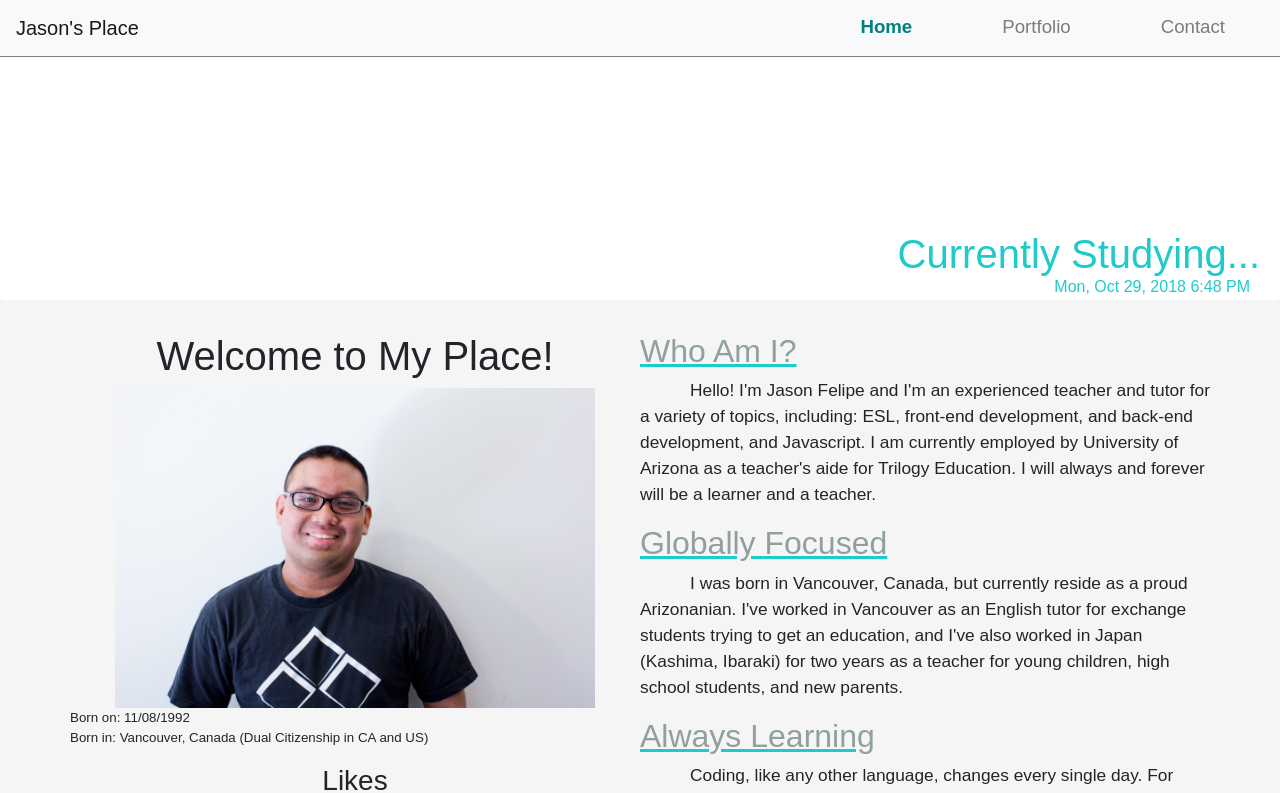
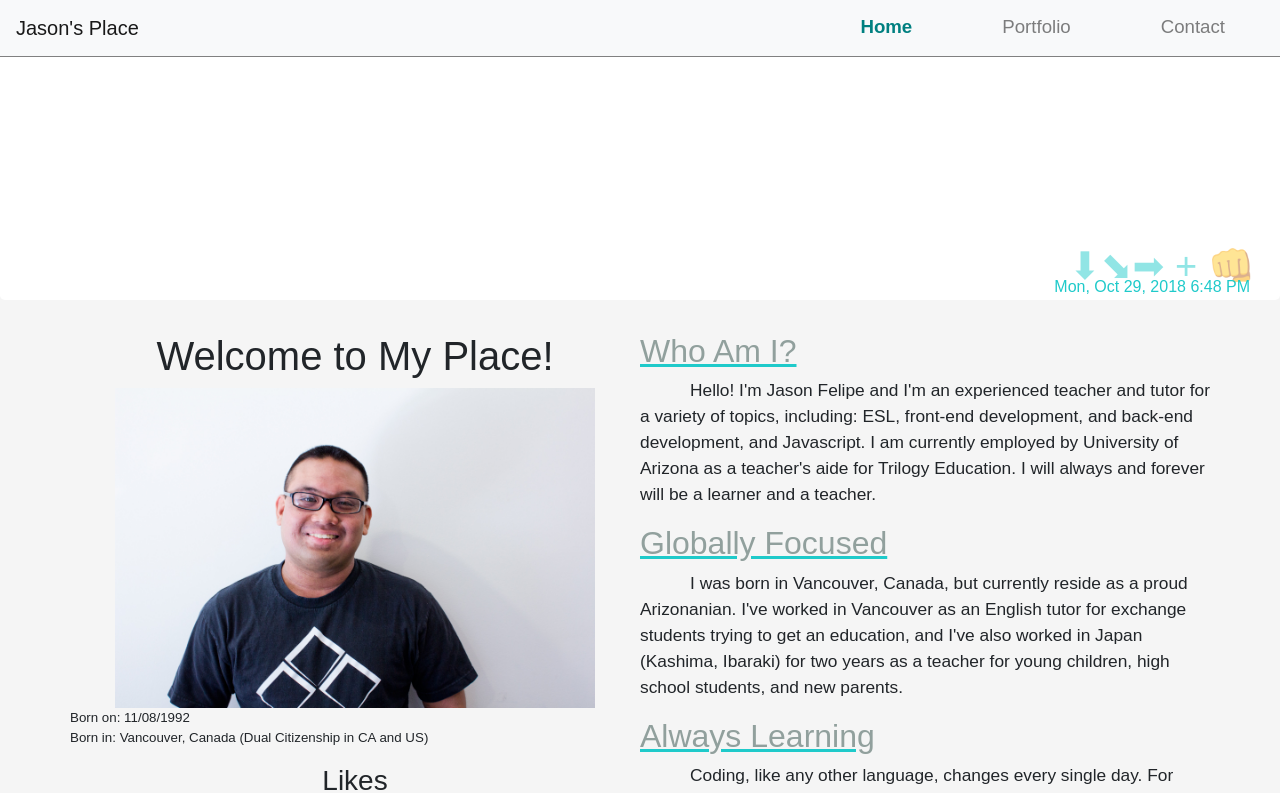
Before and after one commit to jasonfelipe/Portfolio-3.0, a React (Create React App) app in the folder client/: page / in a window 1280 px wide. Shown: the top 793 px of the page. Built offline with nearby package versions, Linux system fonts and the light colour scheme; a web font is replaced by a local one.

Commit message:
added dynamic title on home page

```diff
--- a/client/package.json
+++ b/client/package.json
@@ -8,7 +8,8 @@
     "react-dom": "^16.5.2",
     "react-moment": "^0.8.2",
     "react-router-dom": "^4.3.1",
-    "react-scripts": "2.0.5"
+    "react-scripts": "2.0.5",
+    "react-transition-group": "^2.5.0"
   },
   "scripts": {
     "start": "react-scripts start",
--- a/client/src/pages/Contact.js
+++ b/client/src/pages/Contact.js
@@ -31,9 +31,9 @@ class Contact extends Component {
             <div>
                 <Container>
 
-                    <h1 className='header'>
+                    <h2 className='header'>
                         Contact Me!
-                    </h1>
+                    </h2>
 
                     <Row>
                         <form className='text-center'>
--- a/client/src/pages/Home.js
+++ b/client/src/pages/Home.js
@@ -5,44 +5,83 @@ import Me from '../assets/images/profile/its-me.jpg';
 import { List, ListItem } from '../components/List';
 import Moment from 'react-moment';
 import 'moment-timezone';
+import { CSSTransition } from 'react-transition-group';
 
 import './pages.css'
+import './transitions.css'
 
 class Home extends Component {
     constructor(props) {
         super(props);
         this.state = {
-            likes: ['Video Games (Fighting games)',
+            likes: [
+                'Video Games (Fighting games)',
                 'Steak (Medium-Rare)',
                 'Traveling (Anywhere)',
                 "Pets (I don't have any... )"
             ],
-            jumbotronTitle: ["Welcome!", 'Currently Adapting...', 'Currently Studying...',],
-            today: ""
+            jumbotronTitles: ['Welcome!'],
+            currentTitle: "",
+            showTitle: false,
+            randomNumber: ""
 
         }
     }
 
+    componentDidMount() {
+        this.titleRandomizer();
+    }
+
     titleRandomizer = () => {
-        let title =  this.state.jumbotronTitle[Math.floor(Math.random() * Math.floor(this.state.jumbotronTitle.length))];
-        console.log(title)
-        return title;
+        let title = this.state.jumbotronTitles[Math.floor(Math.random() * Math.floor(this.state.jumbotronTitles.length))];
+        this.randomNumber();
+        this.setState({
+            currentTitle: title,
+            showTitle: true,
+            jumbotronTitles: [
+                'Welcome to Test Number #'  + this.state.randomNumber,
+                "Welcome!",
+                'Currently Adapting...', 'Currently Studying...', 'Currently Dreaming...', "You're not alone...",
+                " お前はもう。。。", 'ジェイソン・フェリペ', '何！？',
+                '⬇⬊➡ + 👊', '➡☆⬇⬊ + 2', '➡⬇⬊ + 👊', '↑↑↓↓←→←→BA', '⟲ + 👊'
+            ],
+        })
+        this.changeTitle(5000);
+    }
+
+
+    hideTitle = () => {
+        this.setState({
+            showTitle: false
+        })
+    }
+
+    changeTitle = time => {
+        setTimeout(() => {this.hideTitle();}, 4000);
+        setTimeout(this.titleRandomizer, time)
     }
 
 
     randomNumber = () => {
         let number = Math.floor(Math.random() * Math.floor(999999))
-        return number
+        this.setState({
+            randomNumber: number
+        })
     }
-
 
 
     render() {
         return (
             <div>
                 <Jumbotron>
-                    <h1 id='jumbotron-title'>{this.titleRandomizer()}</h1>
-                    <Moment id='jumbotron-time' format='llll'/>
+                    <CSSTransition
+                        in={this.state.showTitle}
+                        classNames='message'
+                        timeout={5000}
+                    >
+                        <h1 id='jumbotron-title'>{this.state.currentTitle}</h1>
+                    </CSSTransition>
+                    <Moment id='jumbotron-time' format='llll' />
                 </Jumbotron>
                 <Container>
                     <Row>
--- a/client/src/pages/Portfolio.js
+++ b/client/src/pages/Portfolio.js
@@ -3,6 +3,9 @@ import { Col, Row, Container } from "../components/Grid";
 import { List, ListItem } from "../components/List";
 import Card from "../components/Card";
 import Images from "../utils/Images";
+import { CSSTransition } from 'react-transition-group';
+
+import './transitions.css';
 import './pages.css';
 
 
--- /dev/null
+++ b/client/src/pages/transitions.css
@@ -0,0 +1,46 @@
+.help-block {
+  transform-origin: center left;
+}
+
+.message-enter {
+  opacity: 0.01;
+  transform: scale(0.9) translateY(50%);
+}
+.message-enter-active {
+  opacity: 1;
+  transform: scale(1) translateY(0%);
+  transition: all 300ms ease-out;
+}
+.message-exit {
+  opacity: 1;
+  transform: scale(1) translateY(0%);
+}
+.message-exit-active {
+  opacity: 0.01;
+  transform: scale(0.9) translateY(50%);
+  transition: all 300ms ease-out;
+}
+
+.star {
+  display: inline-block;
+  margin-left: 0.5rem;
+  transform: scale(1.25);
+}
+.star-enter {
+  opacity: 0.01;
+  transform: translateY(-100%) scale(0.75);
+}
+.star-enter-active {
+  opacity: 1;
+  transform: translateY(0%) scale(1.25);
+  transition: all 300ms ease-out;
+}
+.star-exit {
+  opacity: 1;
+  transform: scale(1.25);
+}
+.star-exit-active {
+  opacity: 0;
+  transform: scale(4);
+  transition: all 300ms ease-in;
+}
```
Also changed, not shown: 1 other file (tests, documents, lock files or other folders).
